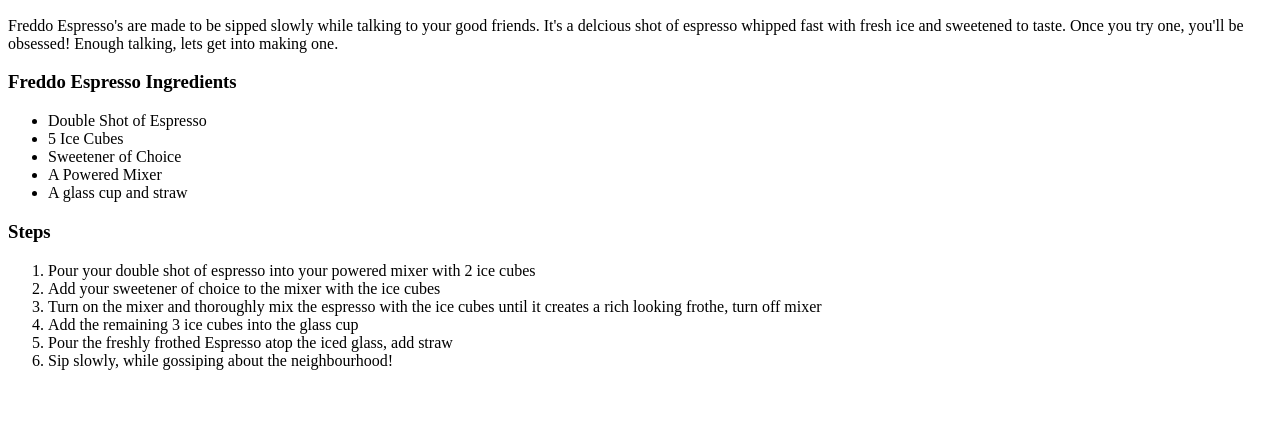
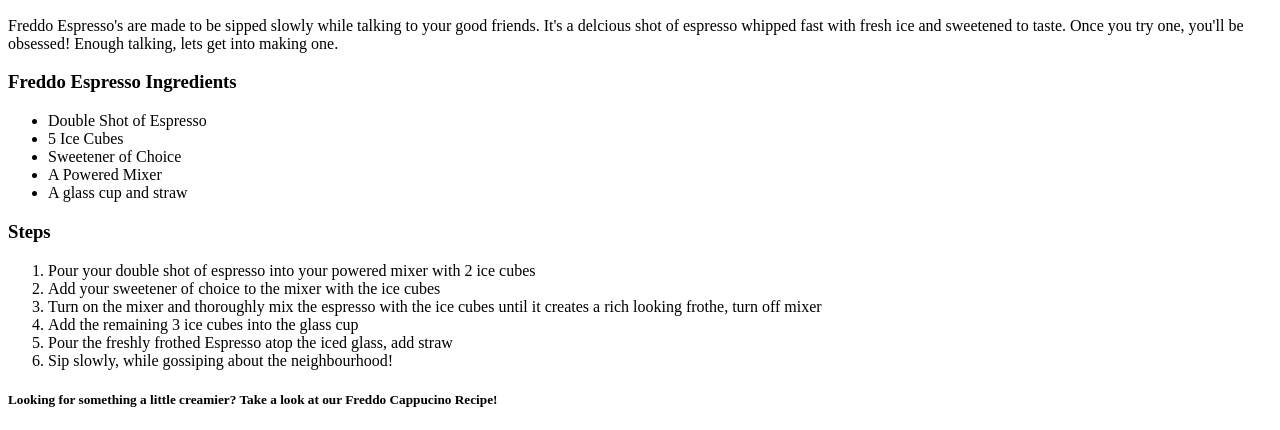
Before and after one commit to kalikardia/odin-recipes, a plain HTML site: page recipes/freddo.html in a window 1280 px wide. Shown: the part 434-864 px from the top of the page. Before the commit the page ends 820 px from the top, so only its background shows below. Drawn offline with Linux system fonts and the light colour scheme.

Commit message:
Added link from freddo.html to cappucino.html

```diff
--- a/recipes/freddo.html
+++ b/recipes/freddo.html
@@ -36,6 +36,8 @@
             </ol>
         </p>
 
+        <p><h5>Looking for something a little creamier? Take a look at our Freddo Cappucino Recipe!</h5></p>
+
 
     </body>
 </html>
```
